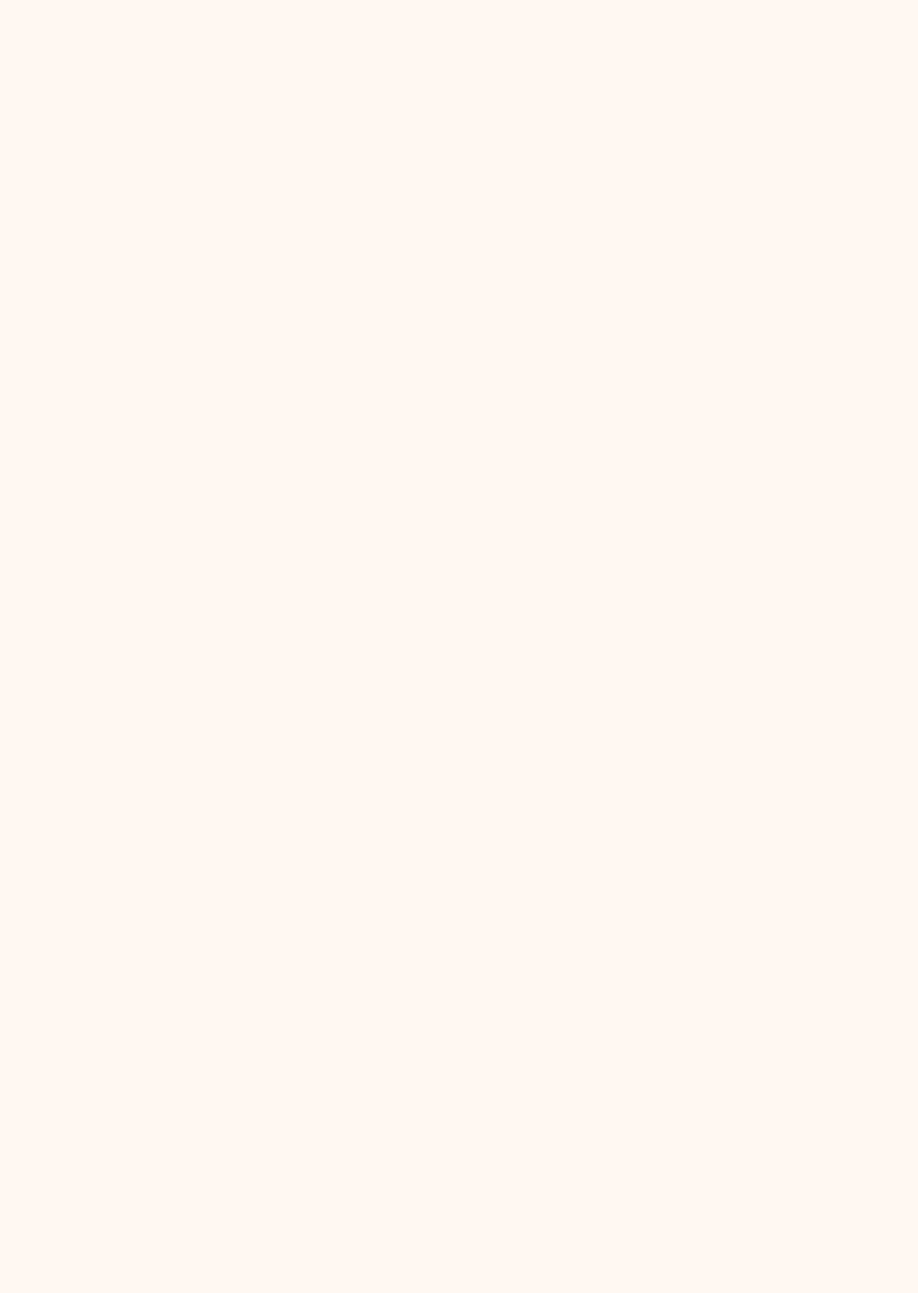
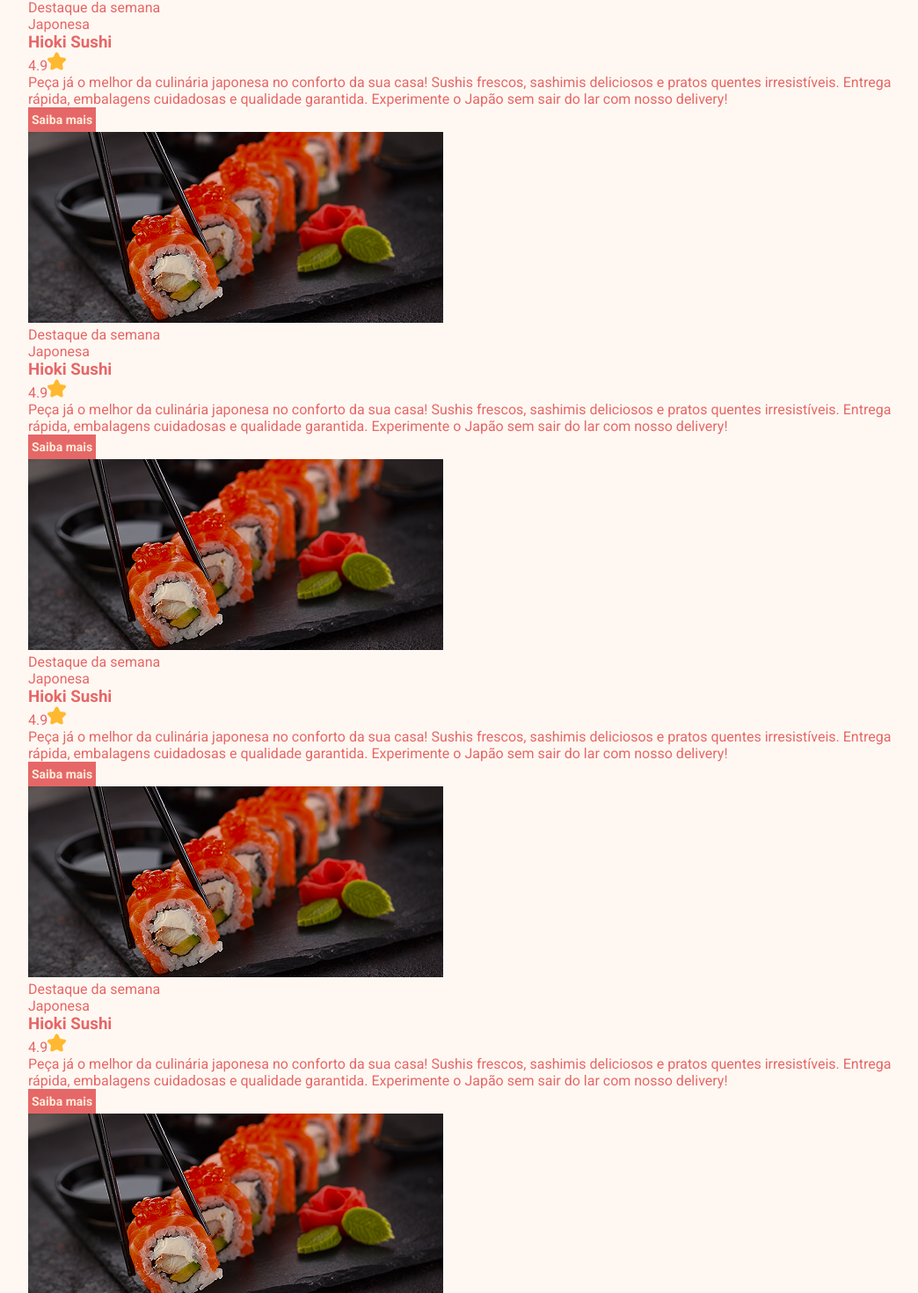
Before and after one commit to carolmeireles/efood, a React (Vite) app: page / in a window 1280 px wide. Shown: the part 978-2448 px from the top of the page at 88% size, without its empty margins (96-1140 px from the left). Before the commit the page ends 800 px from the top, so only its background shows below. Built offline with nearby package versions, Linux system fonts and the light colour scheme.

Commit message:
componentes Card, ListCard e Button

```diff
--- a/src/App.tsx
+++ b/src/App.tsx
@@ -1,5 +1,6 @@
 import Hero from "./components/Hero"
 import { CssGlobal } from "./styles"
+import CardList from "./components/CardList"
 
 function App() {
 
@@ -7,6 +8,7 @@ function App() {
     <>
       <CssGlobal />
       <Hero />
+      <CardList />
     </>
   )
 }
--- /dev/null
+++ b/src/components/ButtonTag/index.tsx
@@ -0,0 +1,9 @@
+import { BotaoTag } from './styles'
+
+const ButtonTag = () => (
+    <BotaoTag>
+        Saiba mais
+    </BotaoTag>
+)
+
+export default ButtonTag
--- /dev/null
+++ b/src/components/ButtonTag/styles.ts
@@ -0,0 +1,11 @@
+import styled from "styled-components"
+import { cores } from "../../styles"
+
+export const BotaoTag = styled.button`
+    background-color: ${cores.rosa};
+    color: ${cores.rosaClaro};
+    padding: 6px 4px;
+    font-weight: bold;
+    font-size: 14px;
+    border: none;
+`
--- /dev/null
+++ b/src/components/Card/index.tsx
@@ -0,0 +1,30 @@
+import sushi from '../../assets/sushi.png'
+import estrela from '../../assets/estrela.png'
+import ButtonTag from '../ButtonTag'
+
+const Card = () => (
+    <div>
+        <img src={sushi} alt="Sushi" />
+        <div>
+            <div>
+                Destaque da semana
+            </div>
+            <div>
+                Japonesa
+            </div>
+        </div>
+        <div>
+            <h3>Hioki Sushi</h3>
+            <span>
+                4.9
+                <img src={estrela} alt="Estrela" />
+            </span>
+        </div>
+        <p>
+            Peça já o melhor da culinária japonesa no conforto da sua casa! Sushis frescos, sashimis deliciosos e pratos quentes irresistíveis. Entrega rápida, embalagens cuidadosas e qualidade garantida. Experimente o Japão sem sair do lar com nosso delivery!
+        </p>
+        <ButtonTag />
+    </div>
+)
+
+export default Card
--- /dev/null
+++ b/src/components/CardList/index.tsx
@@ -0,0 +1,30 @@
+import Card from '../Card'
+
+const CardList = () => (
+    <div>
+        <div className="container">
+            <ul>
+                <li>
+                    <Card />
+                </li>
+                <li>
+                    <Card />
+                </li>
+                <li>
+                    <Card />
+                </li>
+                <li>
+                    <Card />
+                </li>
+                <li>
+                    <Card />
+                </li>
+                <li>
+                    <Card />
+                </li>
+            </ul>
+        </div>
+    </div>
+)
+
+export default CardList
```
Also changed, not shown: src/components/Card/styles.ts (added), src/components/CardList/styles.ts (added).
